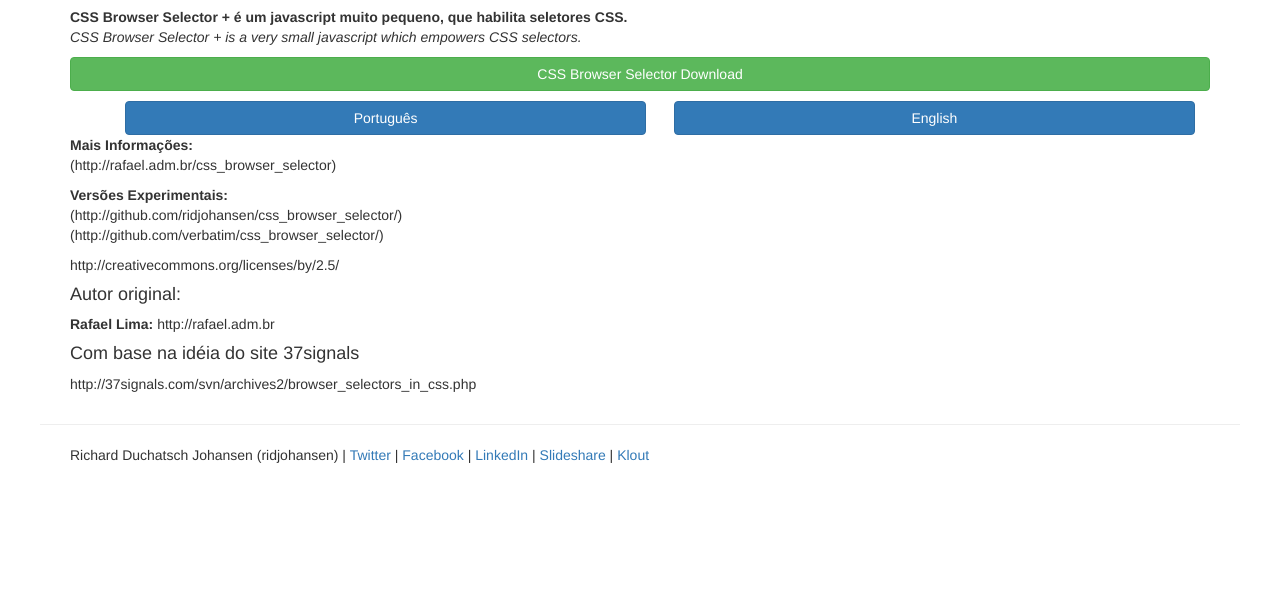
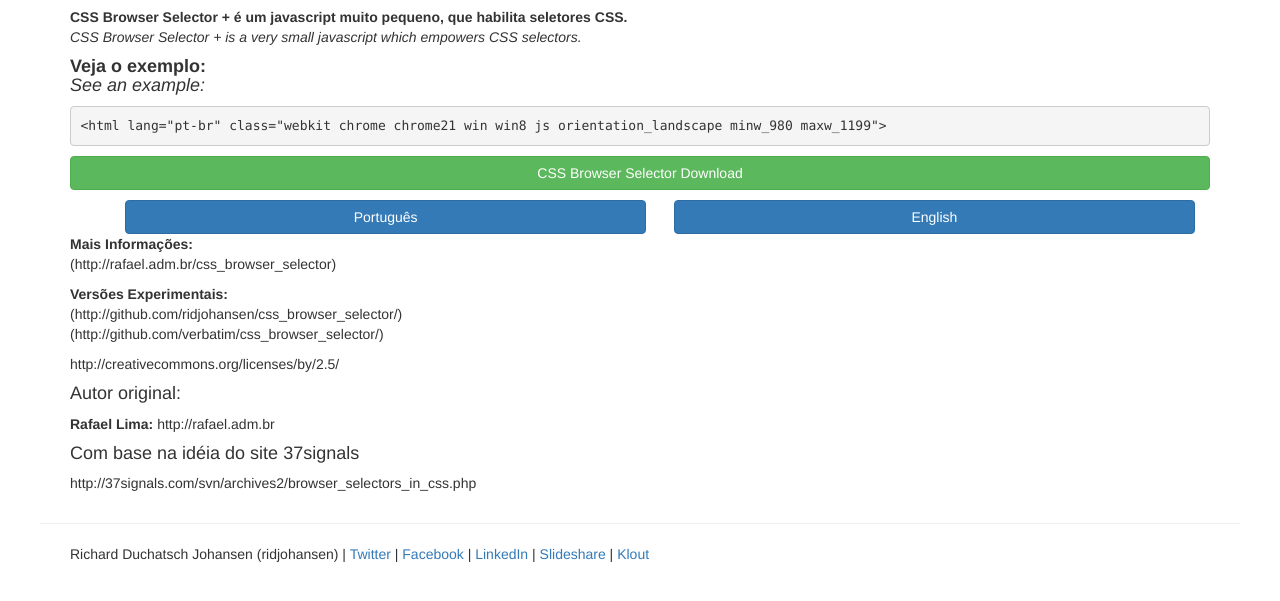
Before and after one commit to ridjohansen/css_browser_selector, a plain HTML site: page index.html in a window 1280 px wide. Shown: the part 149-750 px from the top of the page. Drawn offline with nearby package versions, Linux system fonts and the light colour scheme.

Commit message:
ajustes documentação

```diff
--- a/index.html
+++ b/index.html
@@ -87,6 +87,13 @@
         <em lang="en">CSS Browser Selector + is a very small javascript which empowers CSS selectors.</em>
     </p>
 
+    <h4>
+        <strong lang="pt-br">Veja o exemplo:</strong><br/>
+        <em lang="en">See an example:</em>
+    </h4>
+<pre>
+&lt;html lang="pt-br" class="webkit chrome chrome21 win win8 js orientation_landscape minw_980 maxw_1199"&gt;
+</pre>
     <p>
         <a href="https://github.com/ridjohansen/css_browser_selector/zipball/master"
            class="btn btn-block btn-large btn-success">
```
Also changed, not shown: index_en.html (+6 -1 lines), index_pt.html (+4 -1 lines), 1 other file.
